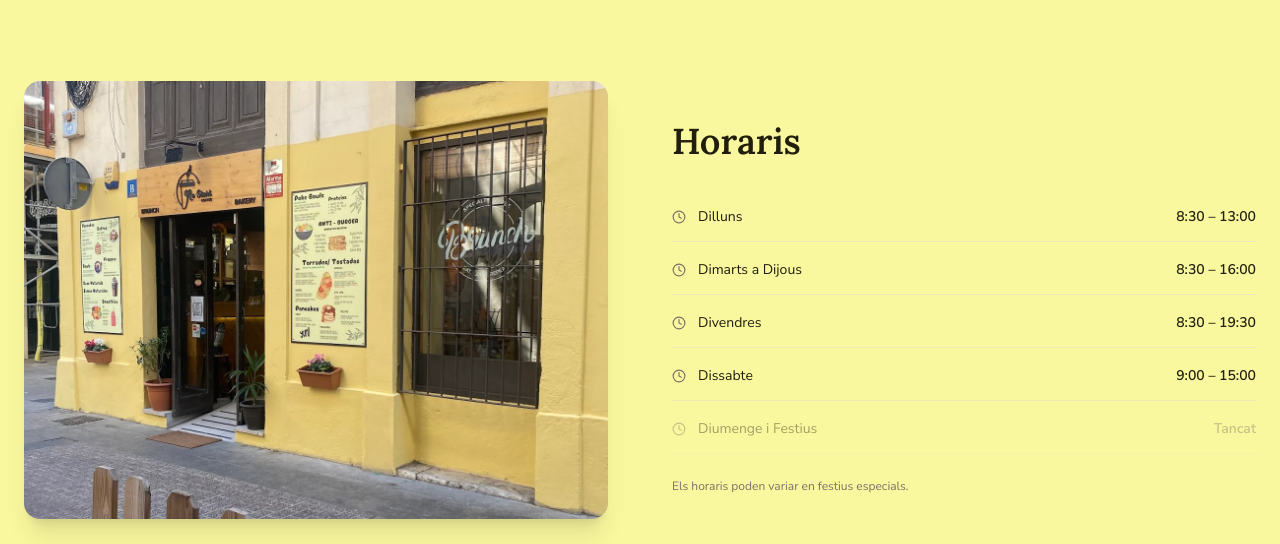
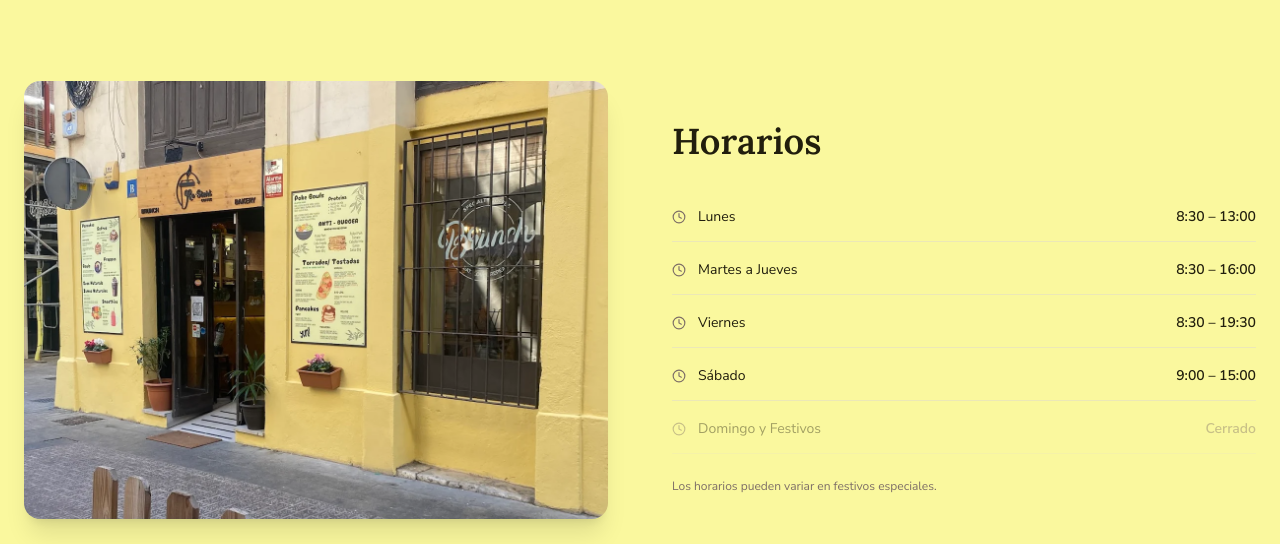
Before and after one commit to raudyweb/RESTART, a React (Vite) app: page / in a window 1280 px wide. Shown: the part 2500-3044 px from the top of the page. Built offline with nearby package versions, Linux system fonts and the light colour scheme.

Commit message:
todo en español v1

```diff
--- a/src/components/HoursSection.tsx
+++ b/src/components/HoursSection.tsx
@@ -2,11 +2,11 @@ import { Clock } from "lucide-react";
 import terraceImg from "@/assets/Exterior.png";
 
 const schedule = [
-  { days: "Dilluns", hours: "8:30 – 13:00", closed: false },
-  { days: "Dimarts a Dijous", hours: "8:30 – 16:00", closed: false },
-  { days: "Divendres", hours: "8:30 – 19:30", closed: false },
-  { days: "Dissabte", hours: "9:00 – 15:00", closed: false },
-  { days: "Diumenge i Festius", hours: "Tancat", closed: true },
+  { days: "Lunes", hours: "8:30 – 13:00", closed: false },
+  { days: "Martes a Jueves", hours: "8:30 – 16:00", closed: false },
+  { days: "Viernes", hours: "8:30 – 19:30", closed: false },
+  { days: "Sábado", hours: "9:00 – 15:00", closed: false },
+  { days: "Domingo y Festivos", hours: "Cerrado", closed: true },
 ];
 
 const HoursSection = () => (
@@ -14,12 +14,12 @@ const HoursSection = () => (
     <div className="container px-6">
       <div className="grid md:grid-cols-2 gap-16 items-center">
         <div className="rounded-2xl overflow-hidden shadow-xl aspect-[4/3]">
-          <img src={terraceImg} alt="Poke Bowl de Re·Start Coffee" className="w-full h-full object-cover" loading="lazy" />
+          <img src={terraceImg} alt="Terraza de Re·Start Coffee" className="w-full h-full object-cover" loading="lazy" />
         </div>
         <div>
           <p className="text-xs tracking-[0.3em] uppercase text-muted-foreground mb-4 font-medium"></p>
           <h2 className="font-display text-3xl md:text-4xl font-semibold mb-8 text-foreground leading-snug">
-            Horaris
+            Horarios
           </h2>
           <div className="space-y-1">
             {schedule.map((item) => (
@@ -34,7 +34,7 @@ const HoursSection = () => (
               </div>
             ))}
           </div>
-          <p className="text-xs text-muted-foreground mt-6">Els horaris poden variar en festius especials.</p>
+          <p className="text-xs text-muted-foreground mt-6">Los horarios pueden variar en festivos especiales.</p>
         </div>
       </div>
     </div>
```
